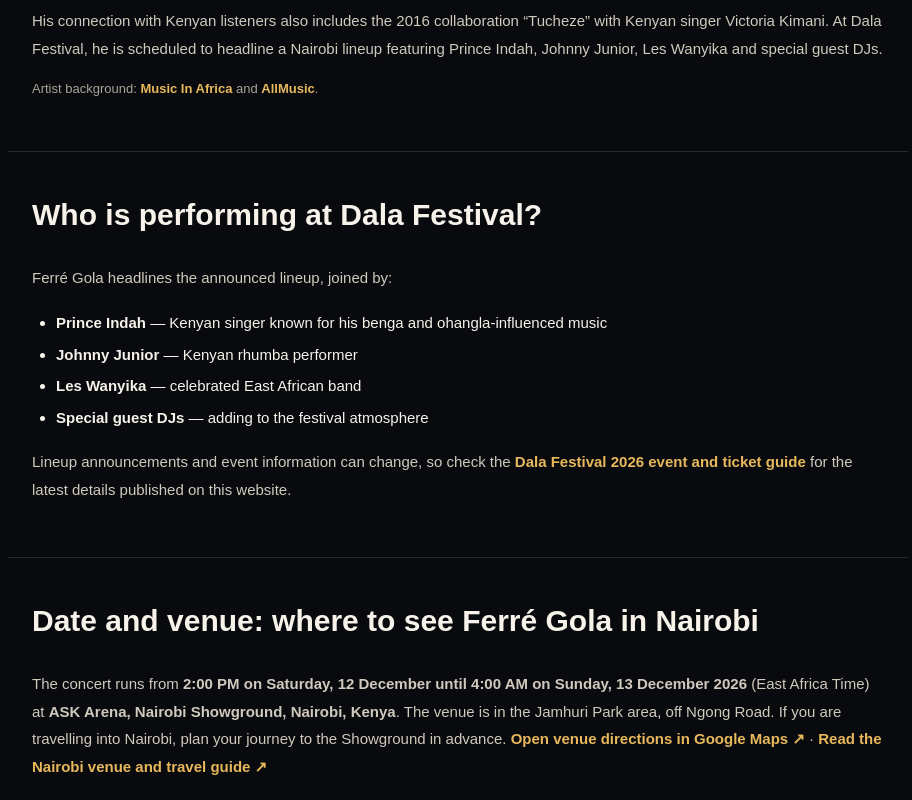
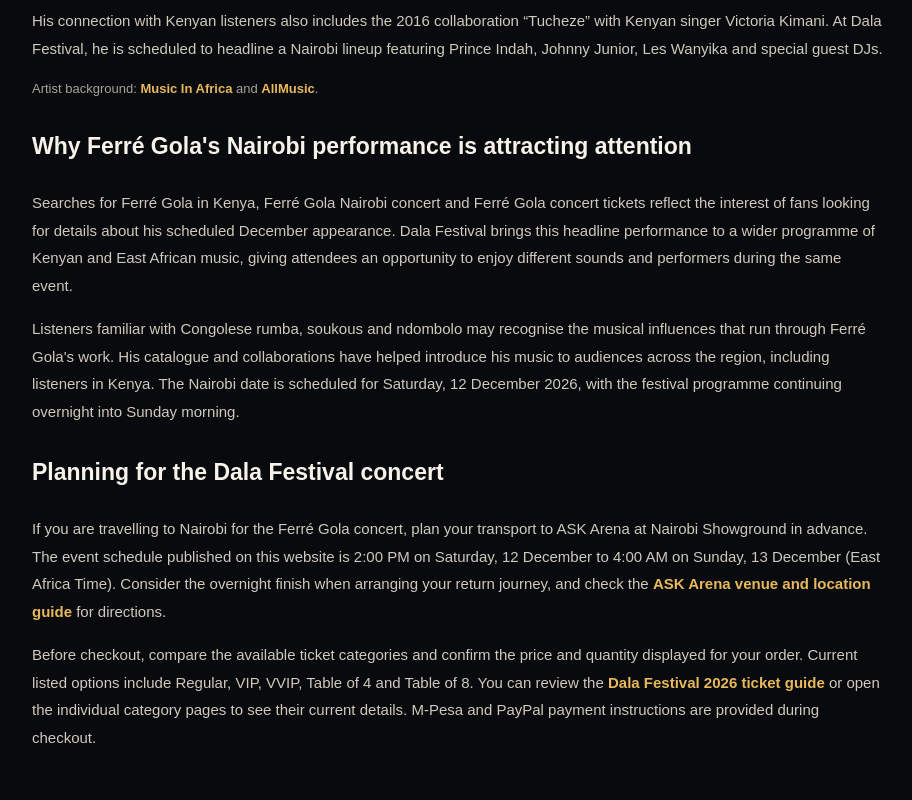
Before and after one commit to robinsonb254/dala-festival-ticketing, a Next.js app: page /ferre-gola-nairobi-december-2026 in a window 1280 px wide. Shown: the part 1060-1860 px from the top of the page, without its empty margins (182-1094 px from the left). Built offline with nearby package versions, Linux system fonts and the light colour scheme.

Commit message:
Expand Ferré Gola Nairobi landing page content

```diff
--- a/app/ferre-gola-nairobi-december-2026/page.tsx
+++ b/app/ferre-gola-nairobi-december-2026/page.tsx
@@ -69,6 +69,12 @@ export default function FerreGolaNairobiArticle() {
           <p style={{ color: "#d0c9bd", lineHeight: 1.85 }}>Born Hervé Gola Bataringe in Kinshasa, Ferré Gola built his career through influential Congolese music groups, including Wenge Musica Maison Mère and Koffi Olomidé’s Quartier Latin, before establishing himself as a solo artist. His solo catalogue includes <em>Sens Interdit</em>, <em>Qui Est Derrière Toi?</em> and <em>Boîte Noire</em>, and his sound draws on Congolese rumba, soukous and ndombolo.</p>
           <p style={{ color: "#d0c9bd", lineHeight: 1.85 }}>His connection with Kenyan listeners also includes the 2016 collaboration “Tucheze” with Kenyan singer Victoria Kimani. At Dala Festival, he is scheduled to headline a Nairobi lineup featuring Prince Indah, Johnny Junior, Les Wanyika and special guest DJs.</p>
           <p style={{ color: "#a9a49a", fontSize: 13, lineHeight: 1.7 }}>Artist background: <a href="https://musicinafrica.net/node/214422" target="_blank" rel="noreferrer" style={linkStyle}>Music In Africa</a> and <a href="https://www.allmusic.com/artist/ferre-gola-mn0002554960" target="_blank" rel="noreferrer" style={linkStyle}>AllMusic</a>.</p>
+          <h3 style={{ fontSize: 23, marginTop: 28 }}>Why Ferré Gola's Nairobi performance is attracting attention</h3>
+          <p style={{ color: "#d0c9bd", lineHeight: 1.85 }}>Searches for Ferré Gola in Kenya, Ferré Gola Nairobi concert and Ferré Gola concert tickets reflect the interest of fans looking for details about his scheduled December appearance. Dala Festival brings this headline performance to a wider programme of Kenyan and East African music, giving attendees an opportunity to enjoy different sounds and performers during the same event.</p>
+          <p style={{ color: "#d0c9bd", lineHeight: 1.85 }}>Listeners familiar with Congolese rumba, soukous and ndombolo may recognise the musical influences that run through Ferré Gola's work. His catalogue and collaborations have helped introduce his music to audiences across the region, including listeners in Kenya. The Nairobi date is scheduled for Saturday, 12 December 2026, with the festival programme continuing overnight into Sunday morning.</p>
+          <h3 style={{ fontSize: 23, marginTop: 28 }}>Planning for the Dala Festival concert</h3>
+          <p style={{ color: "#d0c9bd", lineHeight: 1.85 }}>If you are travelling to Nairobi for the Ferré Gola concert, plan your transport to ASK Arena at Nairobi Showground in advance. The event schedule published on this website is 2:00 PM on Saturday, 12 December to 4:00 AM on Sunday, 13 December (East Africa Time). Consider the overnight finish when arranging your return journey, and check the <Link href="/dala-festival-2026-venue-location" style={linkStyle}>ASK Arena venue and location guide</Link> for directions.</p>
+          <p style={{ color: "#d0c9bd", lineHeight: 1.85 }}>Before checkout, compare the available ticket categories and confirm the price and quantity displayed for your order. Current listed options include Regular, VIP, VVIP, Table of 4 and Table of 8. You can review the <Link href="/dala-festival-2026-tickets" style={linkStyle}>Dala Festival 2026 ticket guide</Link> or open the individual category pages to see their current details. M-Pesa and PayPal payment instructions are provided during checkout.</p>
         </section>
 
         <section style={{ ...sectionStyle, borderTop: "1px solid #292a2d" }}>
```
